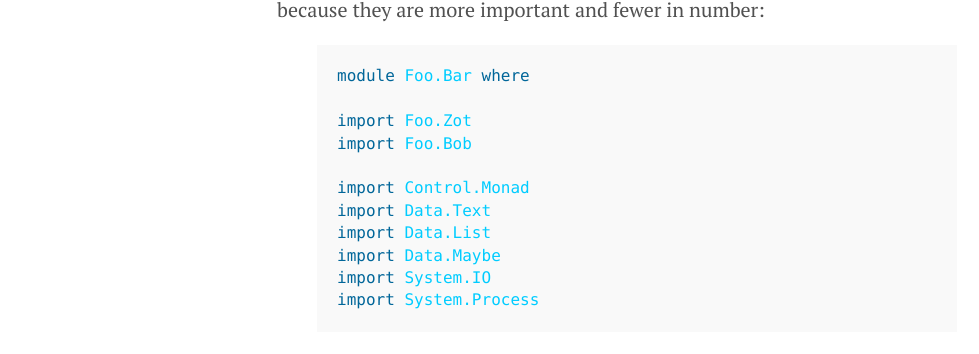
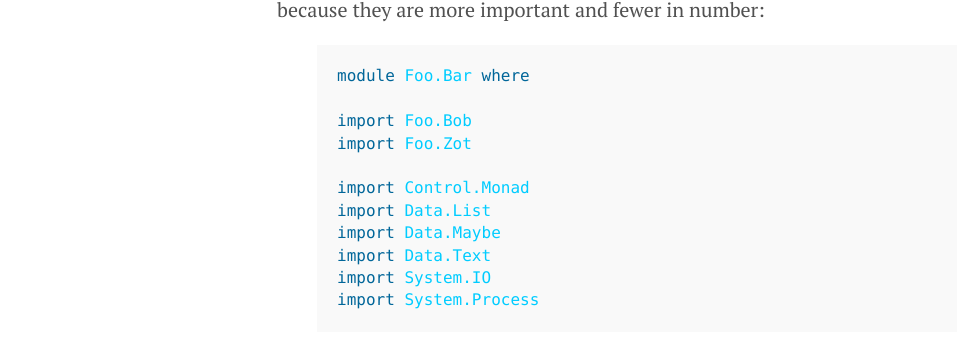
Before and after one commit to futufeld/haskell-guide, a Jekyll site: the page built from style.md, in a window 1280 px wide and 900 px high, scrolled down 2499 px. Shown: the part 149-503 px from the top of the window, without its empty margins (3-982 px from the left). Built offline with Jekyll 4.4.1, drawn with Linux system fonts in a browser that asks for light colours.

```diff
--- a/style.md
+++ b/style.md
@@ -85,13 +85,13 @@ first, because they are more important and fewer in number:
 {% highlight haskell %}
 module Foo.Bar where
 
+import Foo.Bob
 import Foo.Zot
-import Foo.Bob
 
 import Control.Monad
-import Data.Text
 import Data.List
 import Data.Maybe
+import Data.Text
 import System.IO
 import System.Process
 {% endhighlight %}
```
